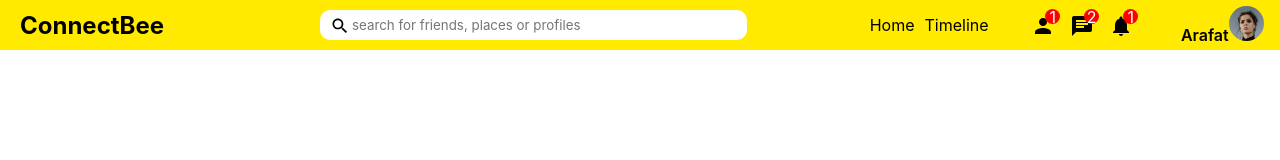
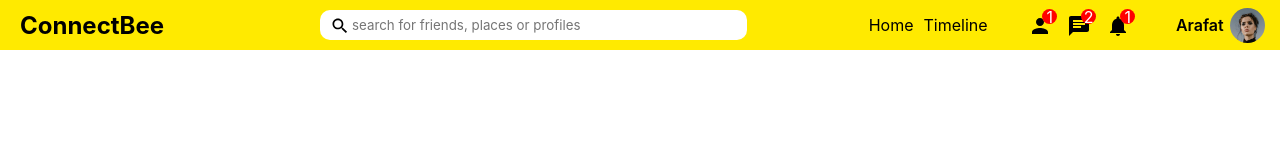
Before and after one commit to KabirBhae/social-media, a React (Create React App) app: page / in a window 1280 px wide. Shown: the top 160 px of the page. Built offline with nearby package versions, Linux system fonts and the light colour scheme.

Commit message:
fixed styling problem  from previous commit

```diff
--- a/src/Components/Navbar/navbar.css
+++ b/src/Components/Navbar/navbar.css
@@ -78,7 +78,9 @@
 	align-items: center;
 	justify-content: center;
 }
-
+.topBarUserSection {
+	display: flex;
+}
 .topBarUserSection .topBarImg {
 	height: 35px;
 	width: 35px;
@@ -89,4 +91,6 @@
 .topBarUserSection .profileName {
 	font-weight: 600;
 	cursor: pointer;
+	margin-top: 7px;
+	margin-right: 6px;
 }
```
